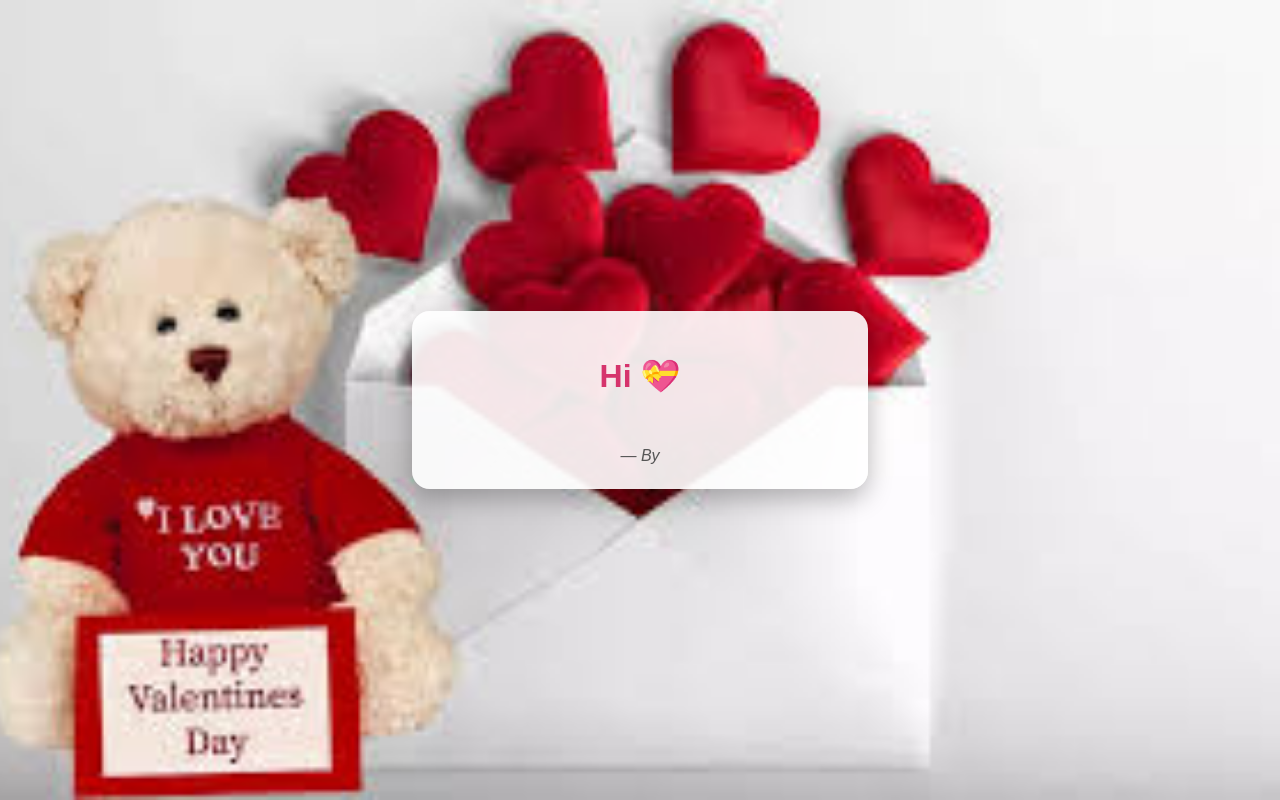
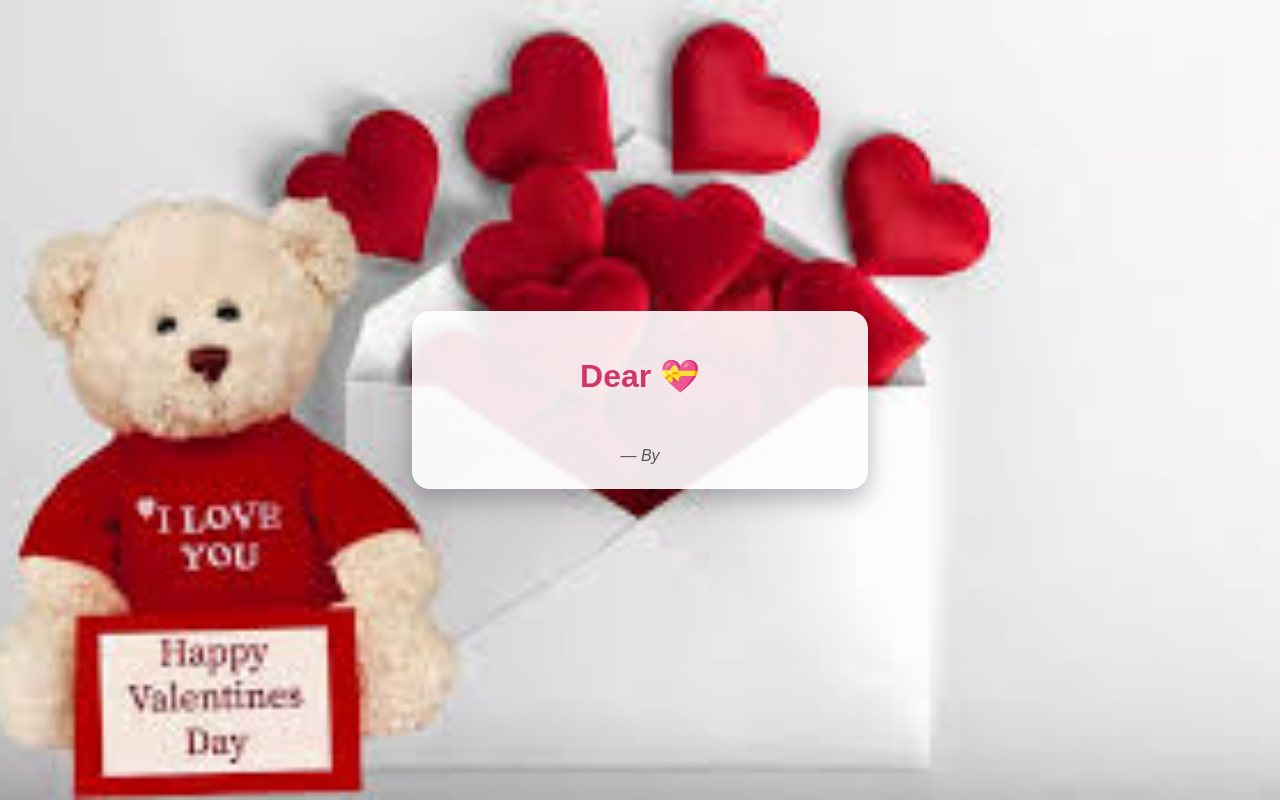
Before and after one commit to Anjaly-Selvaraj/valentine-card, a plain HTML site: page reveal.html in a window 1280 px wide. Drawn offline with Linux system fonts and the light colour scheme.

Commit message:
Update reveal.html

```diff
--- a/reveal.html
+++ b/reveal.html
@@ -81,7 +81,7 @@ h1 {
 <body>
 
 <div class="card">
-  <h1>Hi <span id="to"></span> 💝</h1>
+  <h1>Dear <span id="to"></span> 💝</h1>
 
   <div class="message" id="msg"></div>
 
```
